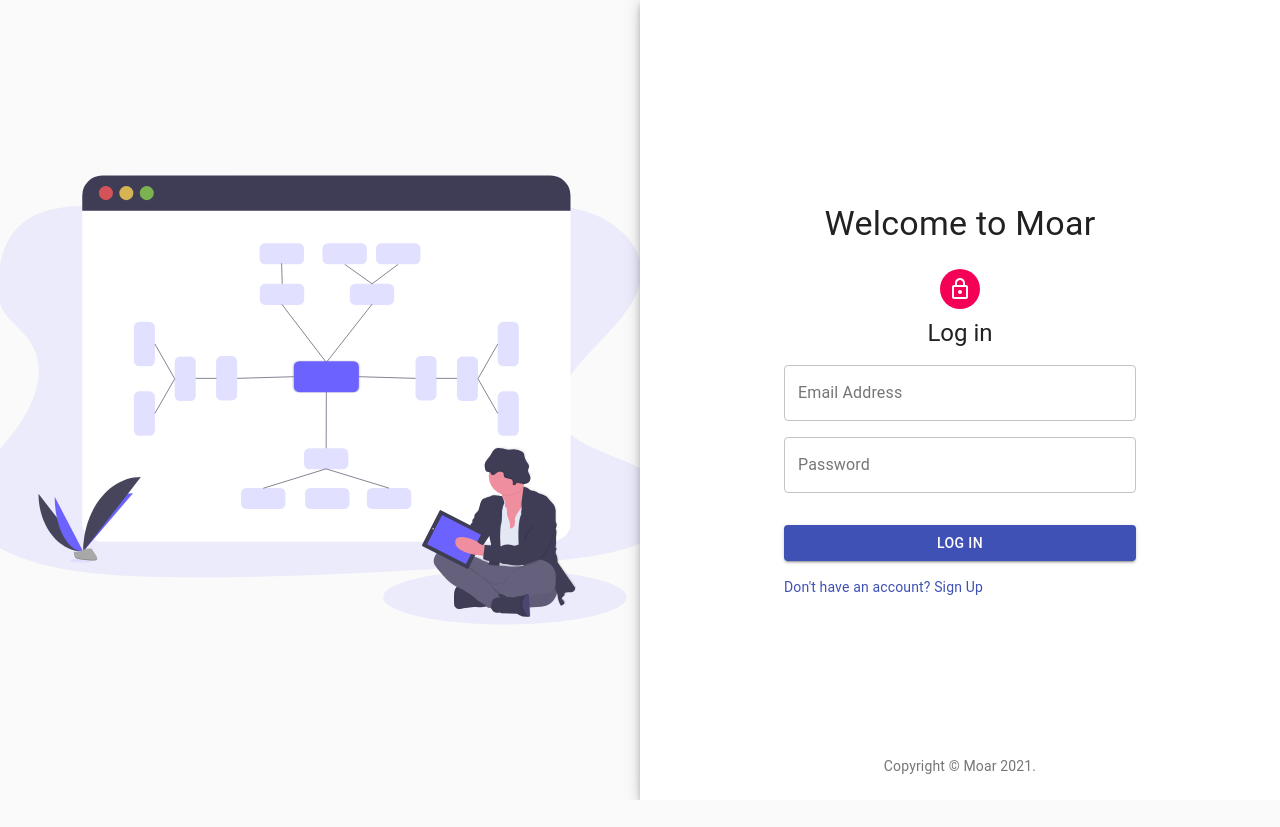
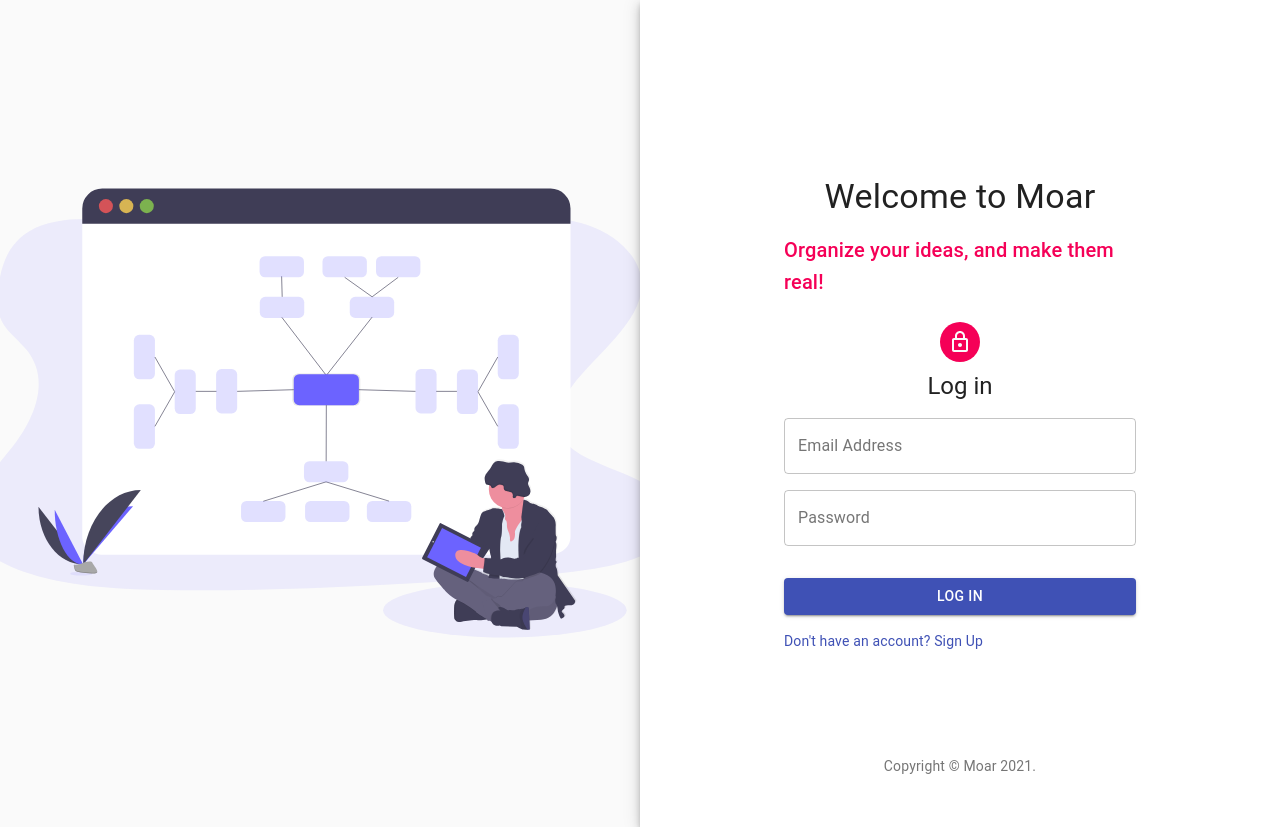
Before and after one commit to khyatibardolia/IdeasList, a React (Create React App) app: page / in a window 1280 px wide. Before the commit the page ends 800 px from the top, so only its background shows below. Built offline with nearby package versions, Linux system fonts and the light colour scheme.

Commit message:
- Added a small tagLine on authentication form.

```diff
--- a/src/components/authentication/AuthenticateUser.tsx
+++ b/src/components/authentication/AuthenticateUser.tsx
@@ -135,7 +135,7 @@
     };
 
     const classes = useStyles();
-    /*console.log('userData-->>>', userData)*/
+
     return (
         <Grid container component="main" className={`${classes.root} authentication-form`}>
             <CssBaseline/>
@@ -148,6 +148,9 @@
                 <div className={`${classes.paper} form-grid`}>
                     <Typography className={'mb-3'} component="h1" variant="h4">
                         Welcome to Moar
+                    </Typography>
+                    <Typography className={'mb-3'} color={'secondary'} component="h6" variant="h6">
+                        Organize your ideas, and make them real!
                     </Typography>
                     <Avatar className={classes.avatar}>
                         <LockOutlinedIcon/>
```
